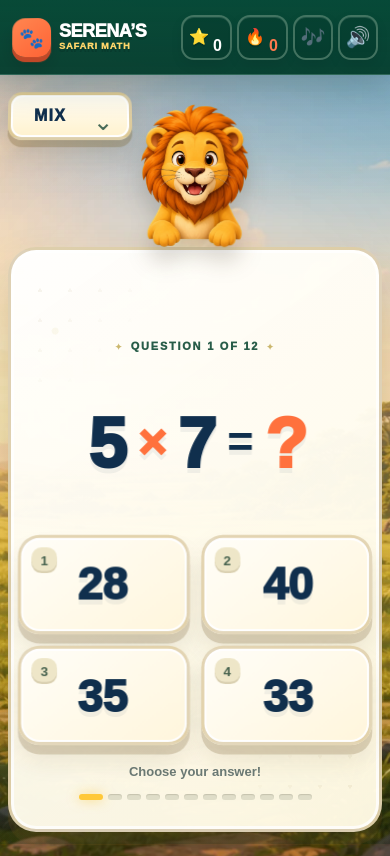
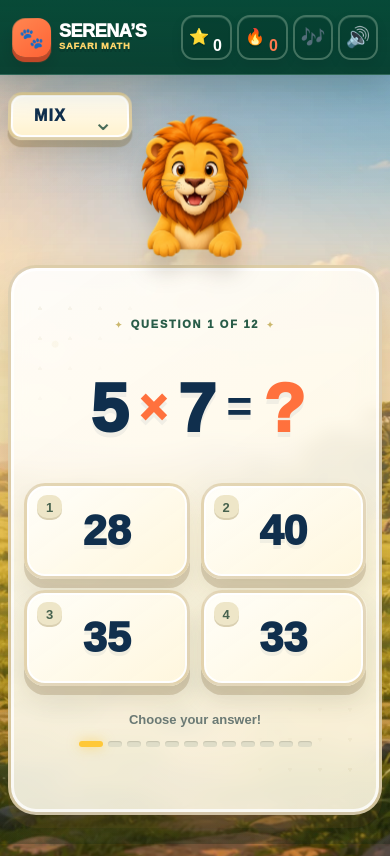
Before and after one commit to petergyang/safari-math-game, a Next.js app: page / in a window 390 px wide. Built offline with nearby package versions, Linux system fonts and the light colour scheme.

Commit message:
Match compact frosted safari card design

```diff
--- a/app/globals.css
+++ b/app/globals.css
@@ -20,7 +20,8 @@ button, select, .question-world { -webkit-tap-highlight-color: transparent; }
 .safari-game {
   position: relative;
   min-height: 100svh;
-  overflow: hidden;
+  overflow-x: hidden;
+  overflow-y: auto;
   isolation: isolate;
   background: #d7b657;
 }
@@ -124,18 +125,18 @@ button, select, .question-world { -webkit-tap-highlight-color: transparent; }
   width: min(1240px, calc(100% - 36px));
   min-height: calc(100svh - 94px);
   margin: 0 auto;
-  padding: clamp(66px, 8vh, 94px) 0 42px;
+  padding: clamp(260px, 34vh, 350px) 0 42px;
   display: flex;
   flex-direction: column;
-  justify-content: center;
+  justify-content: flex-start;
 }
 
 .trail-picker {
   position: absolute;
   z-index: 8;
-  top: 28px;
+  top: 44px;
   left: auto;
-  right: max(0px, calc((100% - 1040px) / 2));
+  right: 0;
   min-width: 142px;
   height: 58px;
   display: flex;
@@ -165,22 +166,24 @@ button, select, .question-world { -webkit-tap-highlight-color: transparent; }
   --tilt-x: 0deg;
   --tilt-y: 0deg;
   position: relative;
-  width: min(1040px, 100%);
-  margin: 140px auto 0;
+  width: min(1080px, 100%);
+  margin: 0 auto;
   perspective: 1300px;
 }
 
 .question-card {
   position: relative;
   z-index: 2;
-  min-height: 560px;
-  padding: 105px clamp(28px, 5vw, 72px) 27px;
+  min-height: 490px;
+  padding: 43px clamp(28px, 2.8vw, 36px) 21px;
   overflow: visible;
   border: 3px solid rgba(148, 109, 38, .31);
   border-radius: 37px;
   background:
-    radial-gradient(circle at 12% 14%, rgba(222, 203, 140, .13) 0 3px, transparent 4px),
-    linear-gradient(145deg, rgba(255, 255, 255, .96), rgba(255, 249, 226, .98));
+    radial-gradient(circle at 12% 14%, rgba(222, 203, 140, .1) 0 3px, transparent 4px),
+    linear-gradient(145deg, rgba(255, 255, 255, .88), rgba(255, 249, 226, .9));
+  -webkit-backdrop-filter: blur(9px) saturate(.9);
+  backdrop-filter: blur(9px) saturate(.9);
   box-shadow:
     inset 0 0 0 3px rgba(255, 255, 255, .78),
     0 13px 0 rgba(111, 83, 30, .19),
@@ -207,10 +210,10 @@ button, select, .question-world { -webkit-tap-highlight-color: transparent; }
   z-index: 4;
   top: auto;
   left: 50%;
-  bottom: calc(100% - 18px);
-  width: clamp(205px, 18vw, 240px);
+  bottom: calc(100% - 12px);
+  width: clamp(215px, 18vw, 250px);
   height: auto;
-  max-height: 250px;
+  max-height: 260px;
   object-fit: contain;
   object-position: center bottom;
   pointer-events: none;
@@ -238,14 +241,14 @@ button, select, .question-world { -webkit-tap-highlight-color: transparent; }
 .equation {
   position: relative;
   z-index: 2;
-  min-height: 190px;
+  min-height: 148px;
   display: flex;
   align-items: center;
   justify-content: center;
   gap: clamp(20px, 3.8vw, 50px);
   padding-left: 0;
   transform: translateZ(28px);
-  font-size: clamp(76px, 10.2vw, 142px);
+  font-size: clamp(76px, 8.8vw, 124px);
   line-height: 1;
   font-weight: 1000;
   letter-spacing: -.075em;
@@ -260,18 +263,20 @@ button, select, .question-world { -webkit-tap-highlight-color: transparent; }
   z-index: 5;
   display: grid;
   grid-template-columns: repeat(4, 1fr);
-  gap: 15px;
-  margin: 0 -36px;
-  transform: translateZ(65px) translateY(12px);
+  gap: 18px;
+  margin: 0;
+  transform: translateZ(65px);
   transform-style: preserve-3d;
 }
 .answer-grid button {
   position: relative;
-  min-height: 145px;
+  min-height: 142px;
   border: 3px solid rgba(162, 125, 54, .3);
   border-radius: 27px;
   color: var(--navy);
-  background: linear-gradient(145deg, #fffef9, #fff6dc);
+  background: linear-gradient(145deg, rgba(255, 254, 249, .95), rgba(255, 246, 220, .92));
+  -webkit-backdrop-filter: blur(5px);
+  backdrop-filter: blur(5px);
   cursor: pointer;
   box-shadow:
     inset 0 0 0 2px white,
@@ -327,7 +332,7 @@ button, select, .question-world { -webkit-tap-highlight-color: transparent; }
   position: relative;
   z-index: 4;
   min-height: 24px;
-  margin: 31px 0 5px;
+  margin: 23px 0 3px;
   text-align: center;
   color: #6b7a75;
   font-size: 14px;
@@ -335,7 +340,7 @@ button, select, .question-world { -webkit-tap-highlight-color: transparent; }
 }
 .feedback.positive { color: #278953; }
 
-.round-progress { display: flex; justify-content: center; gap: 8px; margin-top: 8px; }
+.round-progress { display: flex; justify-content: center; gap: 8px; margin-top: 7px; }
 .round-progress span { width: 22px; height: 7px; border-radius: 99px; background: #dfddc8; box-shadow: inset 0 1px 1px rgba(55, 50, 30, .15); transition: .25s ease; }
 .round-progress span.done { background: #44a56c; }
 .round-progress span.current { width: 35px; background: var(--gold); box-shadow: 0 0 12px rgba(255, 196, 39, .56); }
@@ -384,13 +389,13 @@ button, select, .question-world { -webkit-tap-highlight-color: transparent; }
 
 @media (max-width: 980px) {
   .brand em { display: block; margin-top: 2px; }
-  .game-stage { width: min(900px, calc(100% - 24px)); padding-top: 76px; }
+  .game-stage { width: min(900px, calc(100% - 24px)); padding-top: clamp(245px, 32vh, 310px); }
   .trail-picker { right: 18px; }
-  .question-world { width: calc(100% - 36px); margin-top: 135px; }
-  .question-card { min-height: 540px; padding: 98px 35px 27px; }
-  .animal-guide { top: auto; left: 50%; bottom: calc(100% - 18px); width: 220px; max-height: 235px; }
-  .equation { min-height: 185px; padding-left: 0; gap: 30px; font-size: clamp(75px, 13vw, 122px); }
-  .answer-grid { margin: 0 -22px; }
+  .question-world { width: calc(100% - 36px); margin-top: 0; }
+  .question-card { min-height: 480px; padding: 42px 26px 22px; }
+  .animal-guide { top: auto; left: 50%; bottom: calc(100% - 12px); width: 220px; max-height: 235px; }
+  .equation { min-height: 145px; padding-left: 0; gap: 30px; font-size: clamp(75px, 12vw, 112px); }
+  .answer-grid { margin: 0; }
 }
 
 @media (max-width: 720px) {
@@ -405,17 +410,17 @@ button, select, .question-world { -webkit-tap-highlight-color: transparent; }
   .hud-pill strong { font-size: 16px; }
   .hud-pill small { display: none; }
   .sound-button { width: 45px; height: 45px; border-radius: 13px; font-size: 20px; }
-  .game-stage { min-height: calc(100svh - 75px); width: calc(100% - 16px); padding: 74px 0 24px; }
+  .game-stage { min-height: calc(100svh - 75px); width: calc(100% - 16px); padding: 190px 0 24px; }
   .trail-picker { top: 17px; right: auto; left: 0; height: 48px; min-width: 124px; border-radius: 14px; }
   .trail-picker select { padding-left: 23px; }
   .trail-picker > span:last-child { top: 9px; right: 16px; }
-  .question-world { width: 100%; margin-top: 98px; }
-  .question-card { min-height: 590px; padding: 88px 13px 22px; border-radius: 28px; }
+  .question-world { width: 100%; margin-top: 0; }
+  .question-card { min-height: 555px; padding: 48px 13px 22px; border-radius: 28px; }
   .question-count { font-size: 11px; }
   .question-count::before, .question-count::after { margin: 0 7px; }
-  .animal-guide { top: auto; left: 50%; bottom: calc(100% - 18px); width: 155px; height: auto; max-height: 165px; transform: translateX(-50%) translateZ(55px); }
+  .animal-guide { top: auto; left: 50%; bottom: calc(100% - 10px); width: 155px; height: auto; max-height: 165px; transform: translateX(-50%) translateZ(55px); }
   .guide-gigi { width: 142px; }
-  .equation { min-height: 180px; padding: 0; gap: 16px; font-size: clamp(64px, 22vw, 96px); }
+  .equation { min-height: 150px; padding: 0; gap: 16px; font-size: clamp(64px, 22vw, 96px); }
   .answer-grid { grid-template-columns: repeat(2, 1fr); gap: 11px; margin: 0; transform: translateZ(45px); }
   .answer-grid button { min-height: 102px; border-radius: 21px; }
   .answer-grid button strong { font-size: 43px; }
@@ -438,7 +443,7 @@ button, select, .question-world { -webkit-tap-highlight-color: transparent; }
   .hud-pill { min-width: 51px; padding: 4px 6px; }
   .hud-pill > span { font-size: 16px; }
   .sound-button { width: 40px; }
-  .question-card { min-height: 585px; }
+  .question-card { min-height: 550px; }
   .equation { font-size: 68px; }
   .answer-grid button { min-height: 96px; }
   .finish-guides img { width: 105px; }
```
Also changed, not shown: 1 other file (tests, documents, lock files or other folders).
